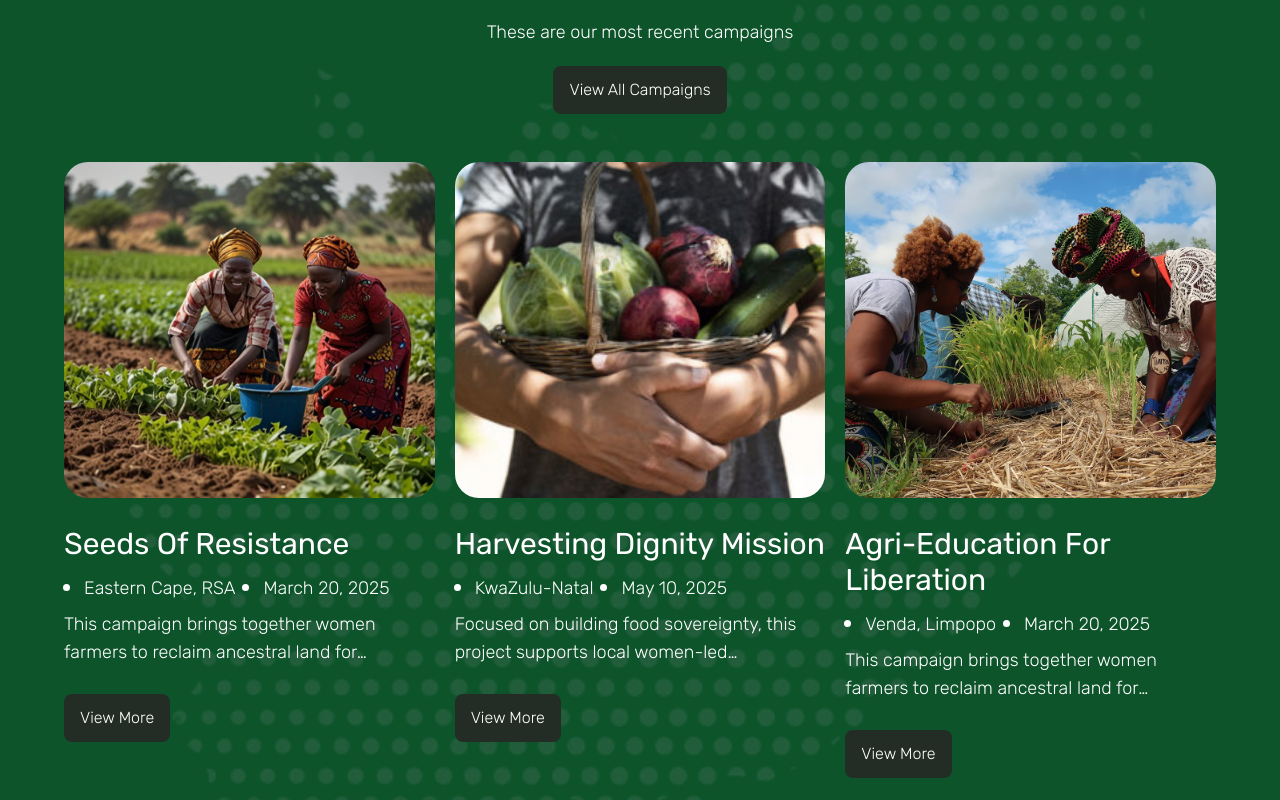
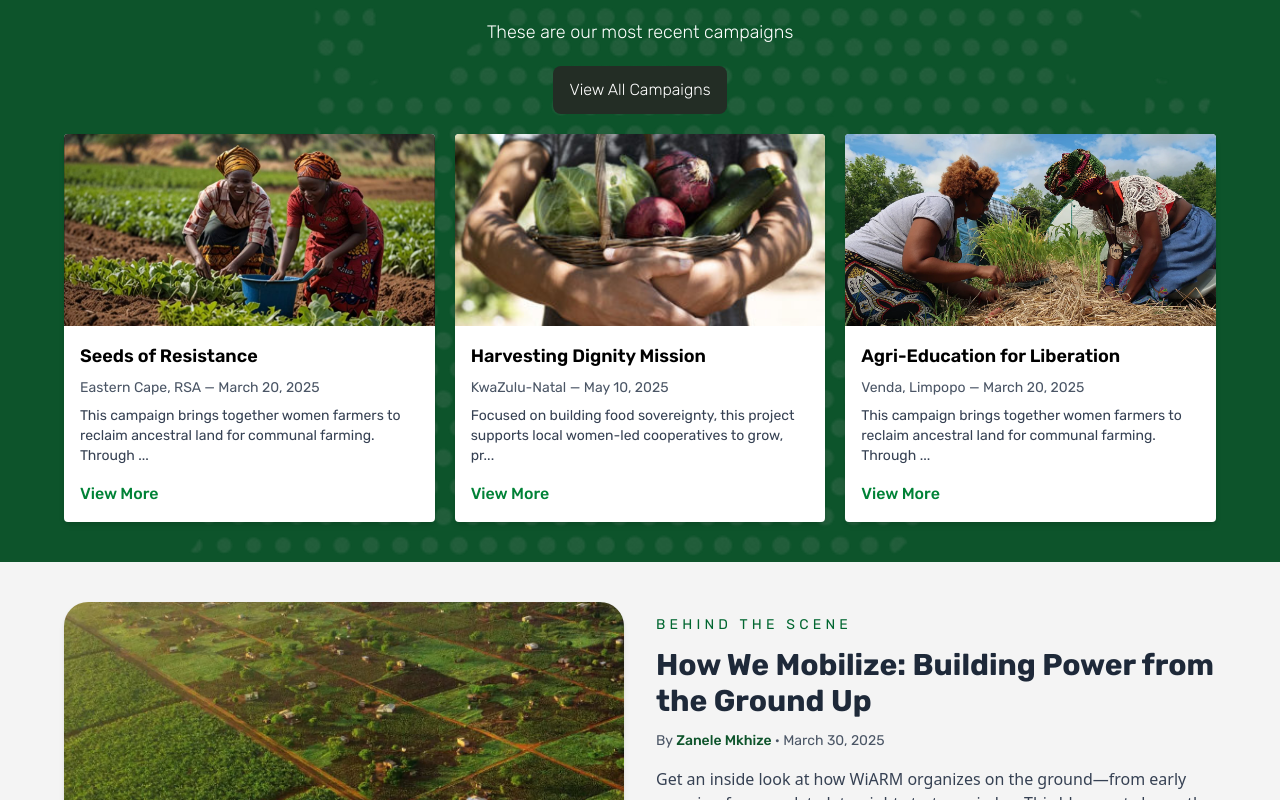
Before and after one commit to rorisangputu/wiarm, a React (Vite) app: page / in a window 1280 px wide. Shown: the part 1980-2780 px from the top of the page. Built offline with nearby package versions, Linux system fonts and the light colour scheme.

Commit message:
re styling campain template

```diff
--- a/src/components/CampaignTemp.jsx
+++ b/src/components/CampaignTemp.jsx
@@ -1,27 +1,22 @@
-import React from 'react'
-import BlackButton from './BlackButton'
+import { Link } from 'react-router-dom';
 
-const CampaignTemp = ({title, location, date, description, picture}) => {
+const CampaignTemp = ({ id, title, location, date, description, picture }) => {
   return (
-    <div className='py-7 flex flex-col gap-7'>
-        <img src={picture} alt="" className='w-full h-84 rounded-3xl object-cover' />
-        <div className='flex flex-col gap-2'>
-            <h3 className='text-3xl capitalize font-normal'>
-                {title}
-            </h3>
-            <ul className='list-disc marker:text-2xl list-outside flex ml-5 gap-7 text-lg font-light'>
-                <li>{location}</li>
-                <li>{date}</li>
-            </ul>
-            <p className='line-clamp-2 font-light text-lg'>
-                {description}
-            </p>
-        </div>
-        <div className="flex justify-start">
-            <BlackButton text={"View More"}/>
-        </div>
+    <div className='bg-white rounded shadow-md text-black overflow-hidden'>
+      <img src={picture} alt={title} className='w-full h-48 object-cover' />
+      <div className='p-4 flex flex-col gap-2'>
+        <h3 className='text-lg font-semibold'>{title}</h3>
+        <p className='text-sm text-gray-600'>{location} — {date}</p>
+        <p className='text-sm text-gray-700'>{description.substring(0, 100)}...</p>
+        <Link
+          to={`/campaigns/${id}`}
+          className='text-green-700 font-medium hover:underline mt-2'
+        >
+          View More
+        </Link>
+      </div>
     </div>
-  )
-}
+  );
+};
 
-export default CampaignTemp
+export default CampaignTemp;
```
